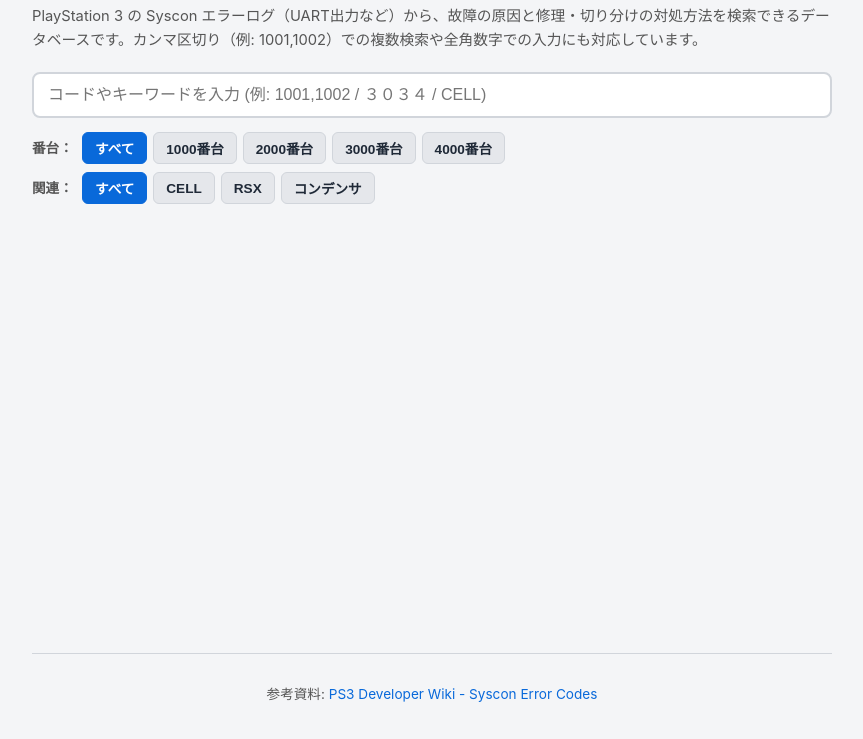
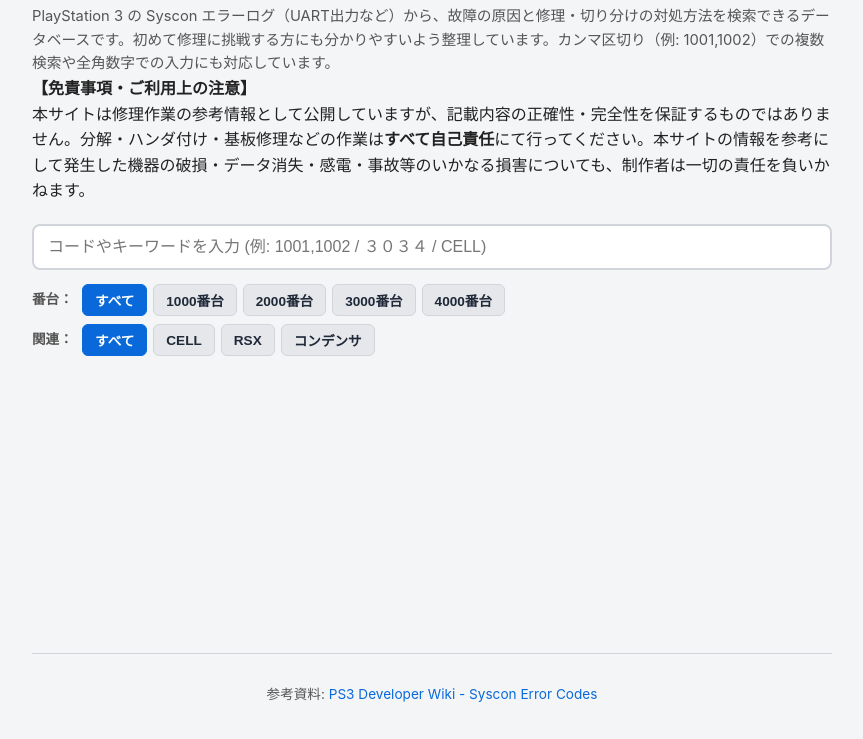
Before and after one commit to kinnnanadan/ps3-syscon-lookup, a plain HTML site: page index.html in a window 1280 px wide. Shown: the part 61-800 px from the top of the page, without its empty margins (208-1071 px from the left). Drawn offline with Linux system fonts and the light colour scheme.

Commit message:
Update index.html

```diff
--- a/index.html
+++ b/index.html
@@ -14,8 +14,12 @@
         <button id="themeToggle" class="theme-btn" aria-label="テーマ切替">🌙 ダーク</button>
       </div>
       <p class="site-description">
-        PlayStation 3 の Syscon エラーログ（UART出力など）から、故障の原因と修理・切り分けの対処方法を検索できるデータベースです。カンマ区切り（例: 1001,1002）での複数検索や全角数字での入力にも対応しています。
+        PlayStation 3 の Syscon エラーログ（UART出力など）から、故障の原因と修理・切り分けの対処方法を検索できるデータベースです。初めて修理に挑戦する方にも分かりやすいよう整理しています。カンマ区切り（例: 1001,1002）での複数検索や全角数字での入力にも対応しています。
       </p>
+      <div class="disclaimer-box" role="note">
+        <strong>【免責事項・ご利用上の注意】</strong><br>
+        本サイトは修理作業の参考情報として公開していますが、記載内容の正確性・完全性を保証するものではありません。分解・ハンダ付け・基板修理などの作業は<strong>すべて自己責任</strong>にて行ってください。本サイトの情報を参考にして発生した機器の破損・データ消失・感電・事故等のいかなる損害についても、制作者は一切の責任を負いかねます。
+      </div>
     </header>
 
     <main>
```
